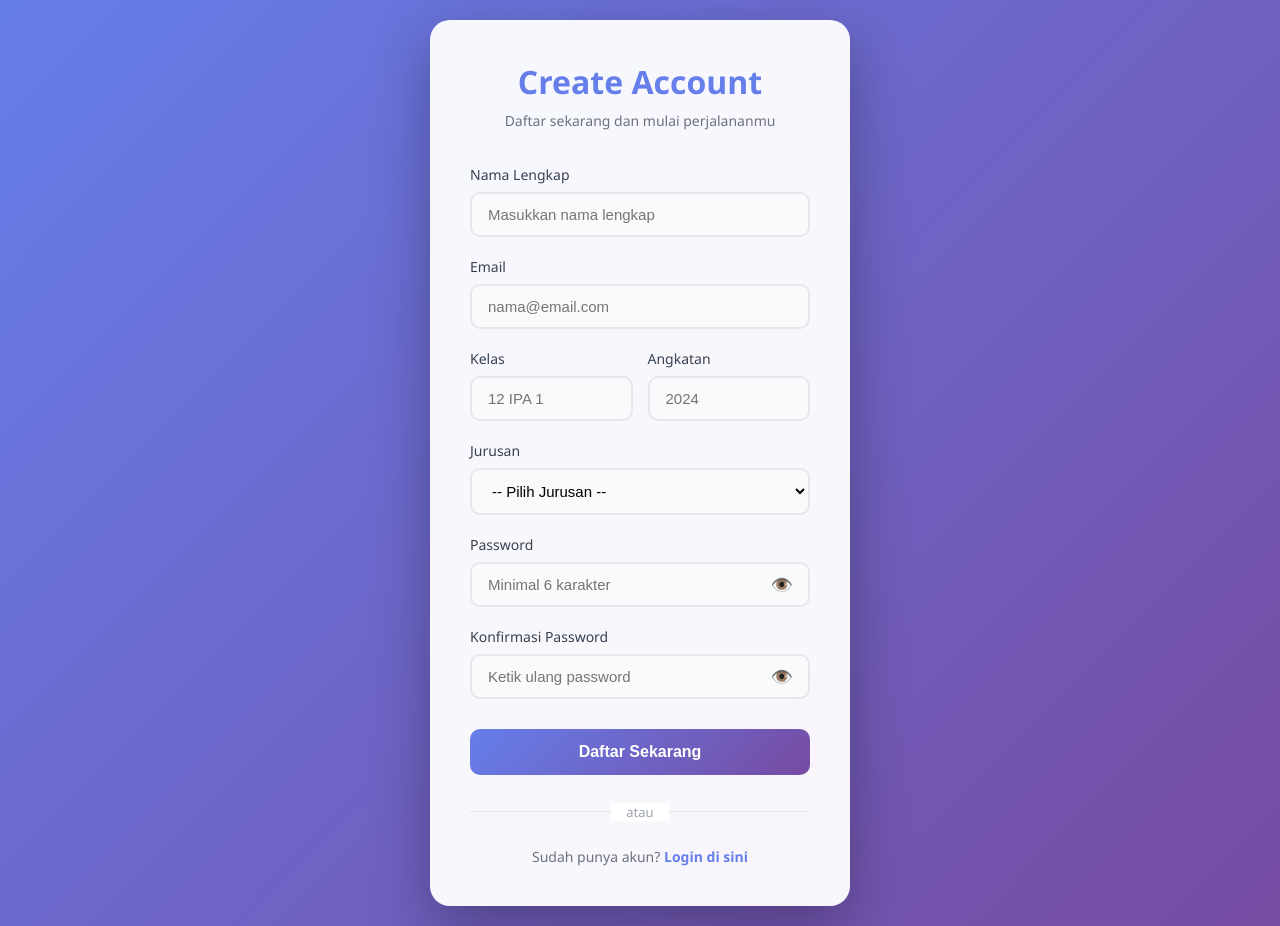
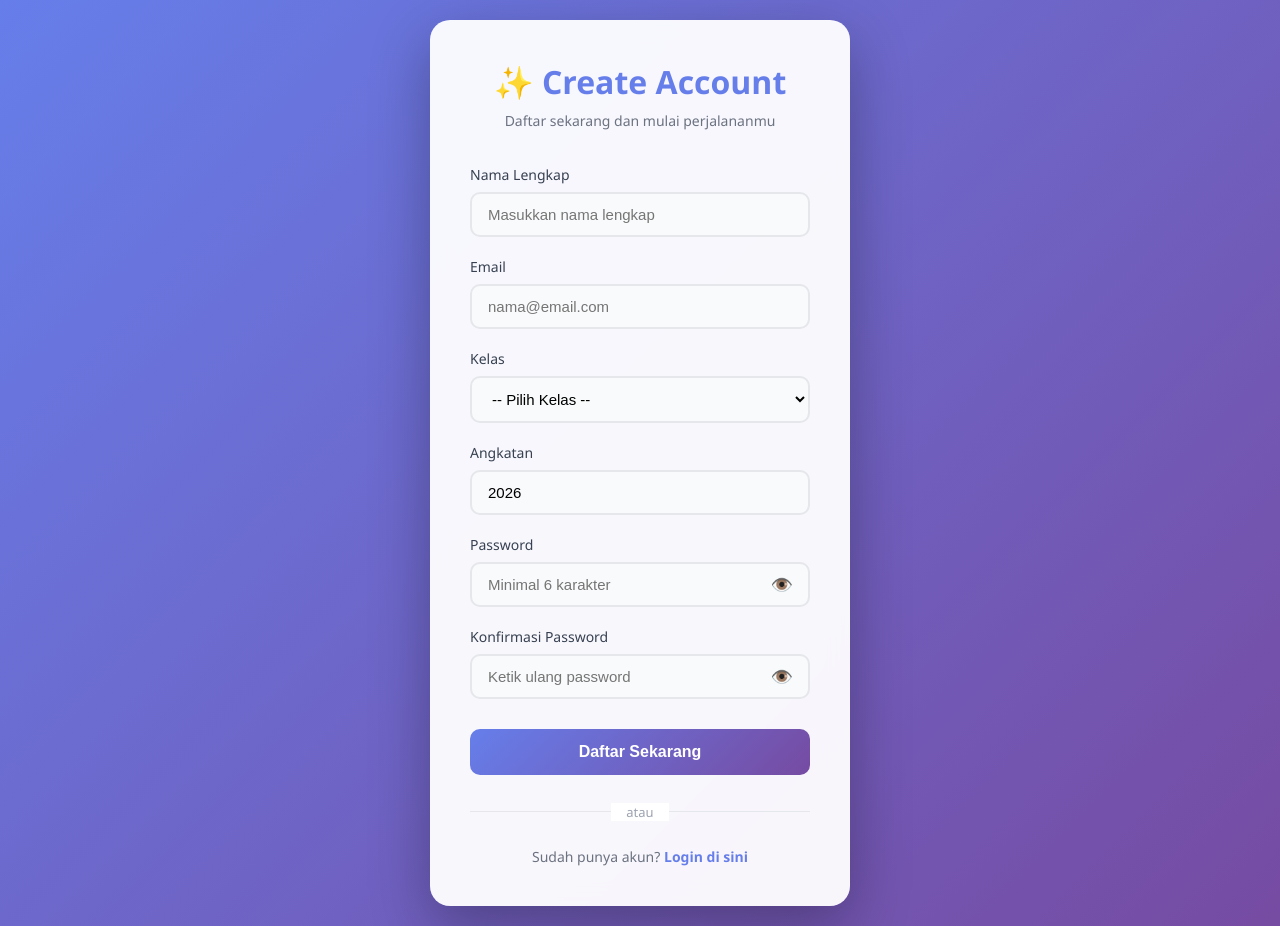
Before and after one commit to chesta132/school, a PHP site: page /register in a window 1280 px wide. Run offline with PHP 8.4, Linux system fonts and the light colour scheme.

Commit message:
feat: separate kelas, jurusan, and nomor kelas

```diff
--- a/assets/css/auth.css
+++ b/assets/css/auth.css
@@ -205,25 +205,6 @@ body {
     color: #667eea;
 }
 
-.remember-me {
-    display: flex;
-    align-items: center;
-    margin-top: 12px;
-}
-
-.remember-me input[type="checkbox"] {
-    width: auto;
-    margin-right: 8px;
-    cursor: pointer;
-}
-
-.remember-me label {
-    color: #6b7280;
-    font-size: 14px;
-    cursor: pointer;
-    margin: 0;
-}
-
 /* Responsive */
 @media (max-width: 480px) {
     .container {
--- /dev/null
+++ b/config/kelas_config.php
@@ -0,0 +1,97 @@
+<?php
+// Konfigurasi Kelas & Jurusan
+// File ini dipake buat generate option kelas secara dinamis
+
+// Data jurusan dan jumlah kelas per tingkat
+$jurusan_config = [
+    'TKJ' => [
+        '10' => 4,  // Kelas 10 TKJ ada 4 kelas
+        '11' => 3,  // Kelas 11 TKJ ada 3 kelas
+        '12' => 3   // Kelas 12 TKJ ada 3 kelas
+    ],
+    'AKL' => [
+        '10' => 2,
+        '11' => 2,
+        '12' => 2
+    ],
+    'Lakes' => [
+        '10' => 2,
+        '11' => 2,
+        '12' => 2
+    ],
+    'Perhotelan' => [
+        '10' => 1,
+        '11' => 1,
+        '12' => 1
+    ]
+];
+
+$alias_jurusan = [
+    'TKJ' => 'Teknik Komputer dan Jaringan',
+    'AKL' => 'Akuntansi dan Keuangan Lembaga',
+    'Lakes' => 'Layanan Kesehatan',
+    'Perhotelan' => 'Perhotelan'
+];
+
+// Generate list kelas berdasarkan jurusan
+function getKelasByJurusan($jurusan, $tingkat) {
+    global $jurusan_config;
+
+    if (!isset($jurusan_config[$jurusan][$tingkat])) {
+        return [];
+    }
+
+    $jumlah_kelas = $jurusan_config[$jurusan][$tingkat];
+    $kelas_list = [];
+
+    for ($i = 1; $i <= $jumlah_kelas; $i++) {
+        $kelas_list[] = $tingkat . ' ' . $jurusan . ' ' . $i;
+    }
+
+    return $kelas_list;
+}
+
+// Generate semua kombinasi kelas
+function getAllKelas() {
+    global $jurusan_config;
+    $all_kelas = [];
+
+    foreach ($jurusan_config as $jurusan => $tingkat_data) {
+        foreach ($tingkat_data as $tingkat => $jumlah) {
+            for ($i = 1; $i <= $jumlah; $i++) {
+                $all_kelas[] = [
+                    'value' => $tingkat . '|' . $i . '|' . $jurusan,
+                    'label' => $tingkat . ' ' . $jurusan . ' ' . $i
+                ];
+            }
+        }
+    }
+
+    return $all_kelas;
+}
+
+// Get list jurusan
+function getJurusanList() {
+    global $jurusan_config;
+    return array_keys($jurusan_config);
+}
+
+// Get list tingkat kelas
+function getTingkatList() {
+    return ['10', '11', '12'];
+}
+
+function buildKelas($tingkat, $jurusan, $nomor) {
+    $builded = implode(' ', [htmlspecialchars($tingkat ?: ''), htmlspecialchars($jurusan ?: ''), htmlspecialchars($nomor ?: '')]);
+    if (trim($builded) == '') {
+        return '-';
+    } else {
+        return $builded;
+    }
+}
+
+function jurusanAliasToLong($alias) {
+    global $alias_jurusan;
+    return $alias_jurusan[$alias];
+}
+?>
--- a/register/index.php
+++ b/register/index.php
@@ -1,6 +1,7 @@
 <?php
 session_start();
 require_once '../config/koneksi.php';
+require_once '../config/kelas_config.php';
 
 // Kalo udah login, redirect ke dashboard
 if (isset($_SESSION['user_id'])) {
@@ -16,9 +17,14 @@ if ($_SERVER['REQUEST_METHOD'] === 'POST') {
     $email = trim($_POST['email'] ?? '');
     $password = $_POST['password'] ?? '';
     $confirm_password = $_POST['confirm_password'] ?? '';
-    $kelas = trim($_POST['kelas'] ?? '');
-    $jurusan = trim($_POST['jurusan'] ?? '');
+    $kelas_data = trim($_POST['kelas'] ?? '');
     $angkatan = trim($_POST['angkatan'] ?? '');
+
+    // Parse kelas data (format: tingkat|nomor|jurusan)
+    $kelas_parts = explode('|', $kelas_data);
+    $tingkat = $kelas_parts[0] ?? '';
+    $nomor_kelas = $kelas_parts[1] ?? '';
+    $jurusan = $kelas_parts[2] ?? '';
 
     // Validasi
     if (empty($nama) || empty($email) || empty($password) || empty($confirm_password)) {
@@ -29,6 +35,8 @@ if ($_SERVER['REQUEST_METHOD'] === 'POST') {
         $error = 'Password minimal 6 karakter!';
     } elseif ($password !== $confirm_password) {
         $error = 'Password tidak cocok!';
+    } elseif (empty($kelas_data)) {
+        $error = 'Kelas harus dipilih!';
     } else {
         // Cek email udah ada apa belum
         $stmt = $conn->prepare("SELECT id FROM users WHERE email = ?");
@@ -43,8 +51,8 @@ if ($_SERVER['REQUEST_METHOD'] === 'POST') {
             $hashed_password = password_hash($password, PASSWORD_DEFAULT);
 
             // Insert ke database
-            $stmt = $conn->prepare("INSERT INTO users (nama, email, password, kelas, jurusan, angkatan) VALUES (?, ?, ?, ?, ?, ?)");
-            $stmt->bind_param("ssssss", $nama, $email, $hashed_password, $kelas, $jurusan, $angkatan);
+            $stmt = $conn->prepare("INSERT INTO users (nama, email, password, kelas, nomor_kelas, jurusan, angkatan) VALUES (?, ?, ?, ?, ?, ?, ?)");
+            $stmt->bind_param("sssssss", $nama, $email, $hashed_password, $tingkat, $nomor_kelas, $jurusan, $angkatan);
 
             if ($stmt->execute()) {
                 $success = 'Registrasi berhasil! Silakan login.';
@@ -67,7 +75,7 @@ if ($_SERVER['REQUEST_METHOD'] === 'POST') {
 <body>
     <div class="container">
         <div class="header">
-            <h1>Create Account</h1>
+            <h1>✨ Create Account</h1>
             <p>Daftar sekarang dan mulai perjalananmu</p>
         </div>
 
@@ -104,16 +112,18 @@ if ($_SERVER['REQUEST_METHOD'] === 'POST') {
                 >
             </div>
 
-            <div class="form-row">
             <div class="form-group">
                 <label for="kelas">Kelas</label>
-                    <input
-                        type="text"
-                        id="kelas"
-                        name="kelas"
-                        placeholder="12 IPA 1"
-                        value="<?php echo htmlspecialchars($_POST['kelas'] ?? ''); ?>"
-                    >
+                <select id="kelas" name="kelas" required>
+                    <option value="">-- Pilih Kelas --</option>
+                    <?php
+                    $all_kelas = getAllKelas();
+                    foreach ($all_kelas as $k) {
+                        $selected = (($_POST['kelas'] ?? '') === $k['value']) ? 'selected' : '';
+                        echo "<option value=\"{$k['value']}\" {$selected}>{$k['label']}</option>";
+                    }
+                    ?>
+                </select>
             </div>
 
             <div class="form-group">
@@ -125,23 +135,8 @@ if ($_SERVER['REQUEST_METHOD'] === 'POST') {
                     placeholder="2024"
                     min="2000"
                     max="2100"
-                        value="<?php echo htmlspecialchars($_POST['angkatan'] ?? ''); ?>"
+                    value="<?php echo htmlspecialchars($_POST['angkatan'] ?? date('Y')); ?>"
                 >
-                </div>
-            </div>
-
-            <div class="form-group">
-                <label for="jurusan">Jurusan</label>
-                <select id="jurusan" name="jurusan">
-                    <option value="">-- Pilih Jurusan --</option>
-                    <option value="IPA" <?php echo (($_POST['jurusan'] ?? '') === 'IPA') ? 'selected' : ''; ?>>IPA</option>
-                    <option value="IPS" <?php echo (($_POST['jurusan'] ?? '') === 'IPS') ? 'selected' : ''; ?>>IPS</option>
-                    <option value="Bahasa" <?php echo (($_POST['jurusan'] ?? '') === 'Bahasa') ? 'selected' : ''; ?>>Bahasa</option>
-                    <option value="TKJ" <?php echo (($_POST['jurusan'] ?? '') === 'TKJ') ? 'selected' : ''; ?>>TKJ (Teknik Komputer Jaringan)</option>
-                    <option value="RPL" <?php echo (($_POST['jurusan'] ?? '') === 'RPL') ? 'selected' : ''; ?>>RPL (Rekayasa Perangkat Lunak)</option>
-                    <option value="MM" <?php echo (($_POST['jurusan'] ?? '') === 'MM') ? 'selected' : ''; ?>>MM (Multimedia)</option>
-                    <option value="AKL" <?php echo (($_POST['jurusan'] ?? '') === 'AKL') ? 'selected' : ''; ?>>AKL (Akuntansi Keuangan Lembaga)</option>
-                </select>
             </div>
 
             <div class="form-group">
@@ -153,6 +148,7 @@ if ($_SERVER['REQUEST_METHOD'] === 'POST') {
                         name="password"
                         placeholder="Minimal 6 karakter"
                         required
+                        autocomplete="off"
                     >
                     <button type="button" class="toggle-btn" onclick="togglePassword('password')">👁️</button>
                 </div>
```
Also changed, not shown: assets/css/dashboard.css (+10 -25 lines), index.php (+5 -9 lines), login/index.php (+5 -7 lines), profile/index.php (+8 -3 lines), setup_database.sql (+9 -3 lines). Lines whose indentation alone changed are shown as unchanged.
